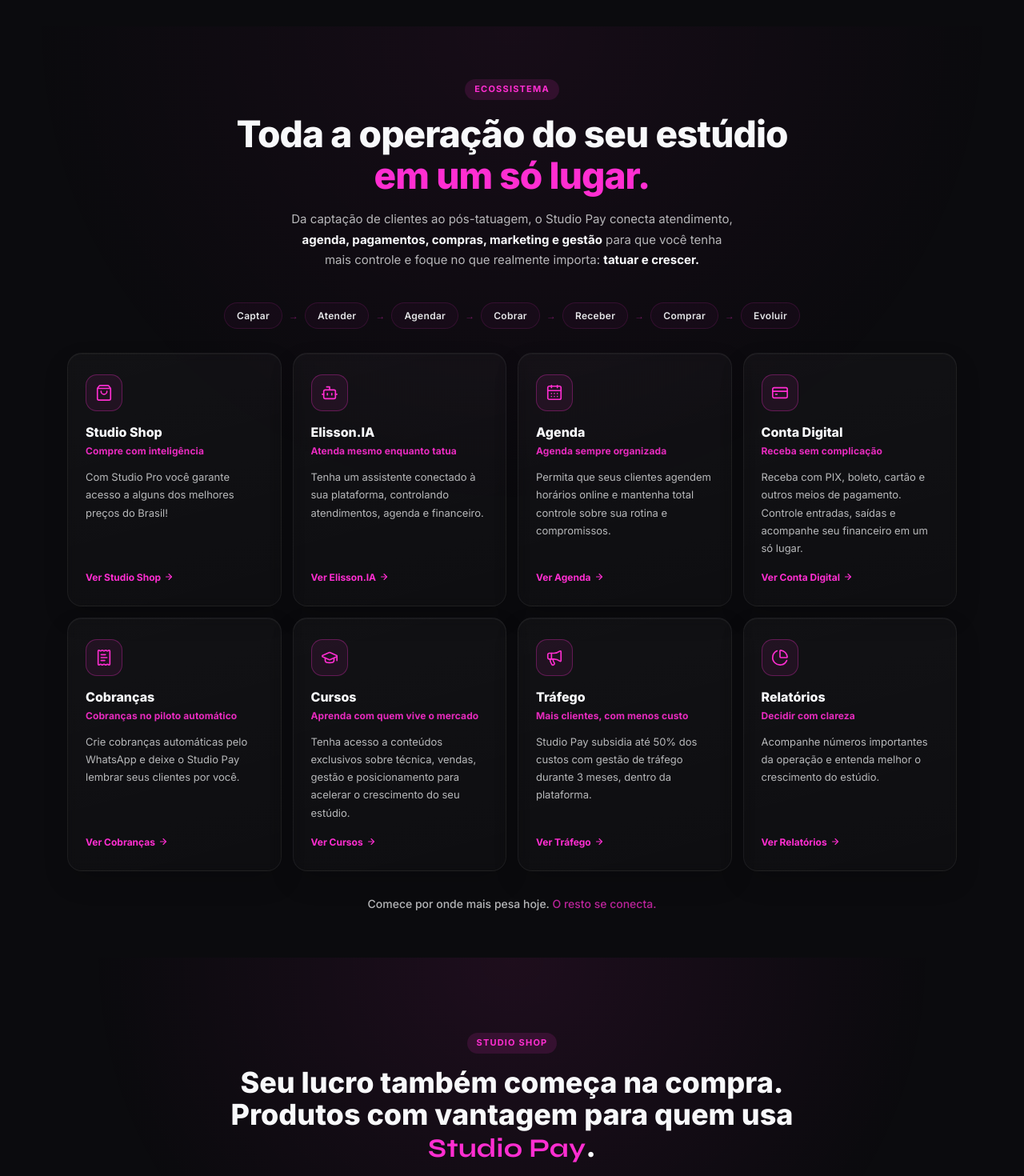
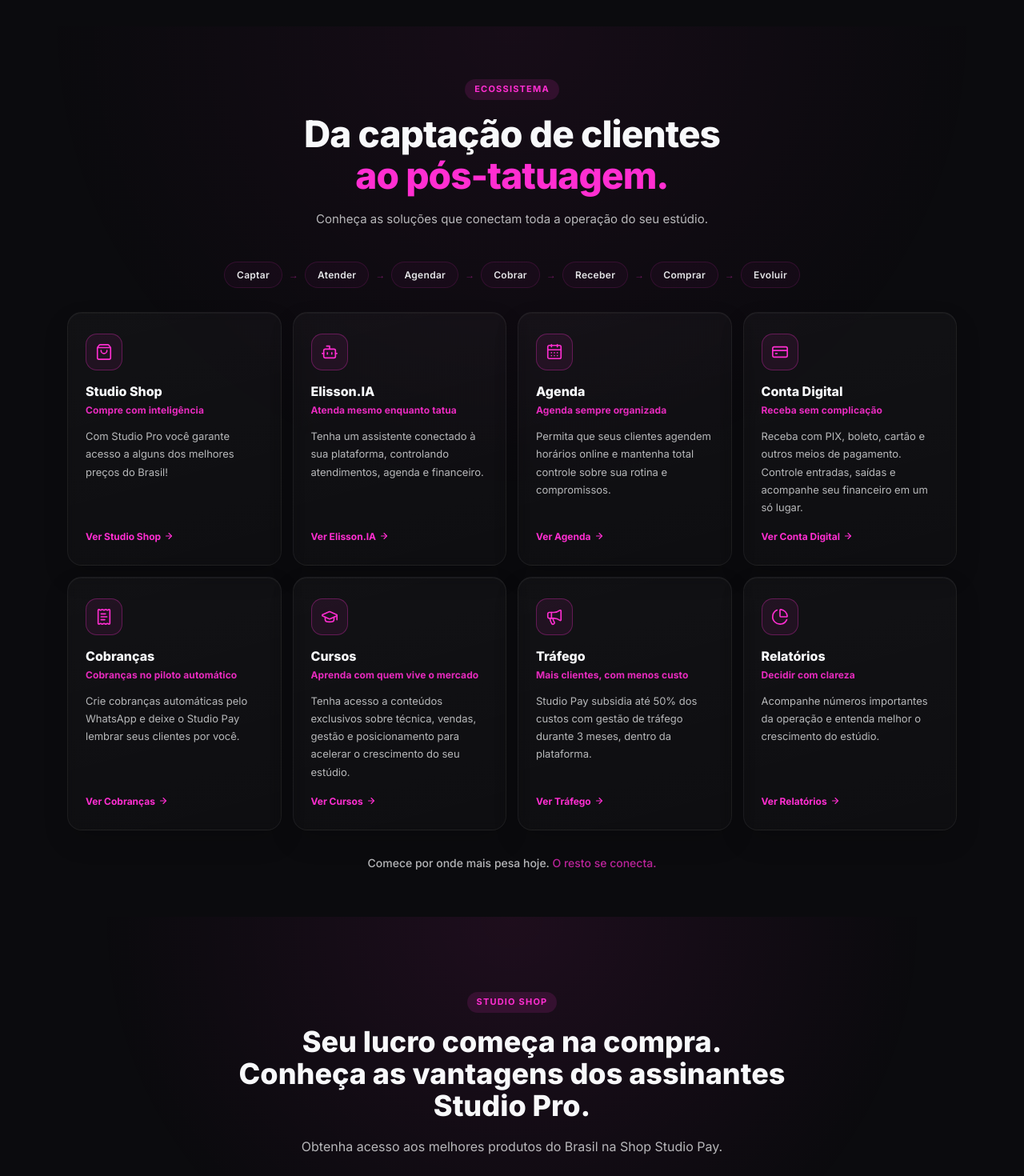
Before and after one commit to studiopay/studiopay-frontend, a React (Vite) app: page / in a window 1280 px wide. Shown: the part 1960-3430 px from the top of the page at 80% size. Built offline with nearby package versions, Linux system fonts and the light colour scheme.

Commit message:
feat: update landing ecosystem and shop copy

```diff
--- a/src/components/landing/PainSection.jsx
+++ b/src/components/landing/PainSection.jsx
@@ -35,7 +35,7 @@
   return /^R\$/.test(s) ? s : `R$ ${s}`
 }
 
-const HIGHLIGHT_TERMS = ['Studio Pay']
+const HIGHLIGHT_TERMS = ['Studio Pay', 'Studio Pro\\.?']
 const HIGHLIGHT_PATTERN = new RegExp(`(${HIGHLIGHT_TERMS.join('|')})`, 'gi')
 
 function highlightText(text) {
@@ -52,10 +52,10 @@
 export default function PainSection() {
   const admin = readAdminShopSection()
 
-  const label          = admin?.label          || 'Studio Shop'
-  const title          = admin?.title          || 'Seu lucro também começa na compra.'
-  const highlightTitle = admin?.highlightTitle || 'Produtos com vantagem para quem usa Studio Pay.'
-  const subtitle       = admin?.subtitle       || 'Com o Studio Shop, assinantes Studio Pay acessam produtos, kits e condições pensadas para reduzir custos na rotina do estúdio.'
+  const label          = admin?.label          || 'STUDIO SHOP'
+  const title          = admin?.title          || 'Seu lucro começa na compra.'
+  const highlightTitle = admin?.highlightTitle || 'Conheça as vantagens dos assinantes Studio Pro.'
+  const subtitle       = admin?.subtitle       || 'Obtenha acesso aos melhores produtos do Brasil na Shop Studio Pay.'
 
   const items = admin?.cards
     ? admin.cards
@@ -119,7 +119,7 @@
 
         <Reveal delay={180}>
           <div className="shop-benefits-footer">
-            <p>Mais controle no sistema. Mais vantagem na compra dos insumos.</p>
+            <p>Clique no botão abaixo e comece agora mesmo!</p>
             <div className="shop-benefits-actions">
               <Link to="/studio-shop" className="btn btn-primary btn-lg">
                 Ver benefícios do Shop <ArrowRight size={18} />
--- a/src/components/landing/StudioEcosystemPreview.jsx
+++ b/src/components/landing/StudioEcosystemPreview.jsx
@@ -102,13 +102,11 @@
           <div className="section-header-center ecosystem-header">
             <span className="section-label">ECOSSISTEMA</span>
             <h2 className="section-title">
-              <span className="ecosystem-title-line1">Toda a operação do seu estúdio</span><br className="ecosystem-title-break" />
-              <span className="landing-accent">em um só lugar.</span>
+              <span className="ecosystem-title-line1">Da captação de clientes</span><br className="ecosystem-title-break" />
+              <span className="landing-accent">ao pós-tatuagem.</span>
             </h2>
             <p className="section-sub">
-              Da captação de clientes ao pós-tatuagem, o Studio Pay conecta atendimento,{' '}
-              <strong>agenda, pagamentos, compras, marketing e gestão</strong> para que você tenha mais
-              controle e foque no que realmente importa: <strong>tatuar e crescer.</strong>
+              Conheça as soluções que conectam toda a operação do seu estúdio.
             </p>
           </div>
         </Reveal>
--- a/src/pages/admin/AdminPage.jsx
+++ b/src/pages/admin/AdminPage.jsx
@@ -38,10 +38,10 @@
 }
 
 const DEFAULT_LANDING_SHOP = {
-  label:          'Studio Shop',
-  title:          'Produtos que você já compra.',
-  highlightTitle: 'Com vantagem pra quem usa Studio Pay.',
-  subtitle:       'O Studio Shop conecta assinantes a produtos, kits e benefícios pensados para a rotina real do tatuador.',
+  label:          'STUDIO SHOP',
+  title:          'Seu lucro começa na compra.',
+  highlightTitle: 'Conheça as vantagens dos assinantes Studio Pro.',
+  subtitle:       'Obtenha acesso aos melhores produtos do Brasil na Shop Studio Pay.',
   cards: [
     { id: 1, title: 'Tintas selecionadas',  badge: 'Condição exclusiva',  normalPrice: 'R$ 89,90',  proPrice: 'R$ 79,90',  savingText: 'R$ 10,00', image: null, active: true },
     { id: 2, title: 'Cartuchos',            badge: 'Benefício Pro',        normalPrice: 'R$ 120,00', proPrice: 'R$ 105,00', savingText: 'R$ 15,00', image: null, active: true },
```
Also changed, not shown: src/styles/landing.css.
